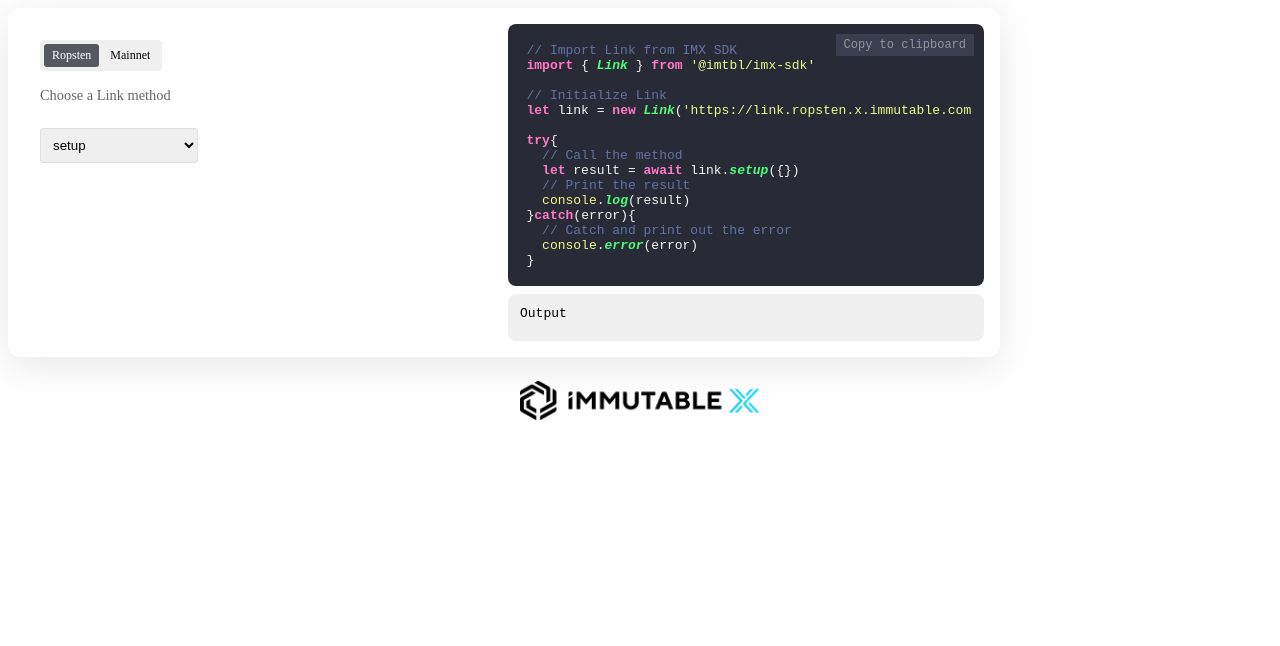
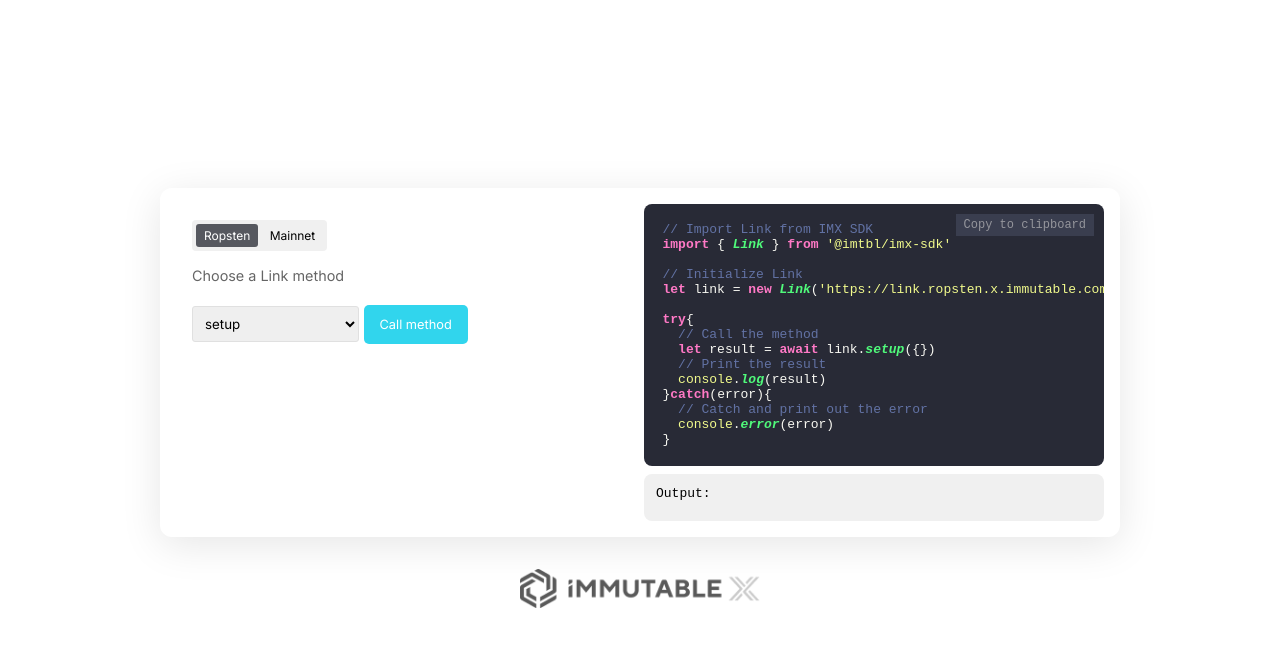
Before and after one commit to 8bNFT/interactive-link-reference, a Svelte app: page / in a window 1280 px wide. Shown: the top 646 px of the page. Built offline with nearby package versions, Linux system fonts and the light colour scheme.

Commit message:
cleanup, validators, sanitization

```diff
--- a/index.html
+++ b/index.html
@@ -3,7 +3,7 @@
   <head>
     <meta charset="UTF-8" />
     <link rel='icon' type='image/png' href='/favicon.png'>
-    <link rel="stylesheet" href="/global.css?v=1.0.0" />
+    <link rel="stylesheet" href="/global.css" />
     <link rel="stylesheet" href="/dracula.css">
     <meta name="viewport" content="width=device-width, initial-scale=1.0" />
     <title>[IMX] Link reference</title>
@@ -14,6 +14,6 @@
   </head>
   <body>
     <div id="app"></div>
-    <script type="module" src="/src/main.js?v=1.0.0"></script>
+    <script type="module" src="/src/main.js"></script>
   </body>
 </html>
--- a/public/global.css
+++ b/public/global.css
@@ -23,3 +23,15 @@
     align-items: center;
     justify-content: center;
 }
+
+input, select {
+    border: 1px solid #e0e0e0;
+    padding: .5rem;
+    border-radius: 3px;
+}
+
+input:focus, input:active,
+select:focus, select:active {
+    outline: 1px solid var(--accent);
+    border-color: var(--accent)
+}
--- a/src/App.svelte
+++ b/src/App.svelte
@@ -1,14 +1,17 @@
 <script>
   import { Link } from '@imtbl/imx-sdk';
   import { getFields, methods, types } from './fields'
+  import Input from './components/Input.svelte';
   import hljs from 'highlight.js/lib/core';
   import javascript from 'highlight.js/lib/languages/javascript';
   hljs.registerLanguage('javascript', javascript);
 
   let network = "ropsten"
-  let code
+  let code_container
   let payload = {}
-  let result, error = ""
+
+  let output = {}
+
   let method = "setup"
   let fields = getFields(method)
 
@@ -51,18 +54,22 @@
   }
 
   const constuctPayload = ()=>{
-    payload = {}
+    let _payload = {}
     for(let field of fields){
+      if(field.ignore) continue
       if(field.key === "type"){
-        if(field.ignore) return
-        payload.type = field.options.selected
+        _payload.type = field.options.selected
+        continue
       }
+
+      _payload[field.key] = payload[field.key]
     }
+    payload = _payload
   }
 
   const call = async ()=>{
-    result = ""
-    error = ""
+    output = {}
+
     let missing = []
     for(let field of fields){
       if(!payload[field.key]){
@@ -72,13 +79,22 @@
       }
     }
 
-    if(missing.length) return error = "Missing required field(s): " + missing.join(", ")
+    if(missing.length) return output = {
+      status: "error",
+      data: "Missing required field(s): " + missing.join(", ")
+    }
 
     let link = new Link(getLinkURL())
     try{
-      result = await link[method](parsePayload(payload))
+      output = {
+        status: "success",
+        data: await link[method](parsePayload(payload))
+      }
     }catch(err){
-      error = err.message || JSON.stringify(err)
+      output = {
+        status: "error",
+        data: err.message || JSON.stringify(err)
+      }
     }
   }
 
@@ -91,7 +107,7 @@
 
 try{
   // Call the method
-  let result = await link.${method}(${JSON.stringify(parsePayload(payload), null, 4).replace("\n}", "\n  }")})
+  let result = await link.${method}(${JSON.stringify(parsePayload(payload), null, 4).replace(/\n(}|])/, "\n  $1")})
   // Print the result
   console.log(result)
 }catch(error){
@@ -101,8 +117,8 @@
   }
 
   const highlightCode = ()=>{
-    if(!code) return
-    return code.innerHTML = hljs.highlight(getCode(), {language: "javascript"}).value
+    if(!code_container) return
+    return code_container.innerHTML = hljs.highlight(getCode(), {language: "javascript"}).value
   }
 
   let renameTimeout
@@ -115,10 +131,10 @@
     }
   }
 
-  $: payload, payload = Object.fromEntries(Object.entries(payload).filter( ([k, v]) => v )), highlightCode()
-  $: fields, constuctPayload(), highlightCode(), error = "", result = ""
-  $: method, fields = getFields(method)
-  $: code, highlightCode()
+  $: payload, payload = Object.fromEntries(Object.entries(payload).filter( ([_, v]) => v )), highlightCode()
+  $: fields, constuctPayload(), highlightCode(), output = {}
+  $: method, payload = {}, fields = getFields(method)
+  $: code_container, highlightCode()
   $: network, highlightCode()
 </script>
 
@@ -139,7 +155,7 @@
         </select>
       </label>
 
-      {#each fields as field}
+      {#each fields as field (method + field.key)}
       <div class="field">
         <label>
           <span>{field.options.label || field.key}{field.options.optional ? " (optional)" : ""}</span>
@@ -150,7 +166,8 @@
               {/each}
             </select>
           {:else}
-            <input bind:value={payload[field.key]}>
+            <Input bind:value={payload[field.key]} validator={field.options.validator} />
+            <!-- <input bind:value={payload[field.key]}> -->
           {/if}
         </label>
       </div>
@@ -158,18 +175,21 @@
 
       <button class="submit" on:click={call}>Call method</button>
     </div>
+
     <div class="code">
       <button on:click={copyCode}>Copy to clipboard</button>
-      <pre><code class="hljs" bind:this={code}></code></pre>
+      <pre><code class="hljs" bind:this={code_container}></code></pre>
     </div>
+
     <div class="output">
       <div class="icon">
-        {#if error}
+        {#if output.data}
+          {#if output.status === "error"}
             <svg class="error" xmlns="http://www.w3.org/2000/svg" width="4.066" height="4.066" viewBox="0 0 4.066 4.066">
               <path id="Icon_material-error-outline" data-name="Icon material-error-outline" d="M4.83,5.643h.407v.407H4.83Zm0-1.626h.407v1.22H4.83ZM5.031,3A2.033,2.033,0,1,0,7.066,5.033,2.032,2.032,0,0,0,5.031,3Zm0,3.659A1.626,1.626,0,1,1,6.659,5.033,1.626,1.626,0,0,1,5.033,6.659Z" transform="translate(-3 -3)"/>
             </svg>
             <span>Error.</span>
-        {:else if result}
+          {:else}
             <svg class="success" xmlns="http://www.w3.org/2000/svg" width="4.166" height="4.166" viewBox="0 0 4.166 4.166">
               <g id="Icon_ionic-ios-checkmark-circle-outline" data-name="Icon ionic-ios-checkmark-circle-outline" transform="translate(-3.325 -3.325)">
                 <path id="Path_1" data-name="Path 1" d="M12.528,12.395l-.172-.177a.037.037,0,0,0-.027-.012h0a.035.035,0,0,0-.027.012l-1.192,1.2-.434-.434a.038.038,0,0,0-.055,0l-.174.174a.039.039,0,0,0,0,.056l.547.547a.173.173,0,0,0,.114.056.181.181,0,0,0,.113-.054h0l1.307-1.314A.042.042,0,0,0,12.528,12.395Z" transform="translate(-6.078 -7.604)" stroke="currentColor" stroke-width="0.1"/>
@@ -177,13 +197,15 @@
               </g>
             </svg>
             <span>Success!</span>
+          {/if}
         {:else}
-          <span>Output</span>
+          <span>Output:</span>
         {/if}
       </div>
-      <pre><code>{#if error}{error}{:else if result}{JSON.stringify(result, null, 4)}{/if}</code></pre>
+      <pre><code>{output.data && JSON.stringify(output.data || "", null, 4) || ""}</code></pre>
     </div>
   </div>
+
   <a href="https://docs.x.immutable.com/docs" target="_blank">
     <img class="logo" src="./logo.png" />
   </a>
@@ -193,9 +215,17 @@
 
 <style>
   .logo {
-    margin-top: 1.5rem;
+    margin-top: 2rem;
     width: 240px;
     margin-left: calc(50% - 120px);
+    filter: saturate(0);
+    opacity: .65;
+    transition: all .5s
+  }
+
+  .logo:hover {
+    opacity: 1;
+    filter: saturate(1)
   }
 
   .grid {
@@ -206,6 +236,12 @@
     border-radius: 12px;
     box-shadow: 0px 8px 40px rgba(0, 0, 0, .1);
     gap: .5rem;
+  }
+
+  @media screen and (max-width: 768px){
+    .grid {
+      grid-template-columns: 1fr;
+    }
   }
 
   .grid > div:first-child {
@@ -289,18 +325,6 @@
     margin: .75rem 0
   }
 
-  input, select {
-    border: 1px solid #e0e0e0;
-    padding: .5rem;
-    border-radius: 3px;
-  }
-
-  input:focus, input:active,
-  select:focus, select:active {
-    outline: 1px solid var(--accent);
-    border-color: var(--accent)
-  }
-
   .icon {
     display: flex;
     align-items: center;
@@ -338,4 +362,8 @@
   .submit:hover {
     background-color: #29b8ce
   }
+
+  .hljs {
+    overflow: initial
+  }
 </style>
--- /dev/null
+++ b/src/components/Input.svelte
@@ -0,0 +1,43 @@
+<script>
+    export let value, validator
+
+    let _value, _error
+
+    const validateValue = ()=>{
+        _error = false
+        if(!_value) return value = false
+
+        if(!validator) return value = _value
+
+        let { error, sanitized } = validator(_value)
+        if(error){
+            value = false
+            return _error = error
+        }
+
+        return value = sanitized || _value
+    }
+
+    $: _value, validateValue()
+</script>
+
+<input class:error={_error} bind:value={_value}>
+<div class="error_message">{_error}</div>
+
+<style>
+    .error_message {
+        display: none;
+        font-size: .8rem;
+        margin-top: .35rem;
+        color: rgb(202, 28, 28);
+    }
+
+    .error {
+        border-color: rgb(202, 28, 28);
+        outline-color: rgb(202, 28, 28);
+    }
+
+    .error + .error_message {
+        display: block
+    }
+</style>
--- a/src/fields.js
+++ b/src/fields.js
@@ -1,3 +1,5 @@
+import { is_number, is_integer, is_valid_eth_address } from "./validators"
+
 export const types = {
     ETH: "ETH",
     ERC20: "ERC20",
@@ -8,15 +10,18 @@
     base: {
         ERC721: {
             tokenId: {
-                label: "Token ID"
+                label: "Token ID",
+                validator: is_integer
             },
             tokenAddress: {
-                label: "Token (Collection) Address"
+                label: "Token (Collection) Address",
+                validator: is_valid_eth_address
             },
         },
         ERC20: {
             tokenAddress: {
-                label: "Token Address"
+                label: "Token Address",
+                validator: is_valid_eth_address
             },
             symbol: {
                 label: "Token Symbol"
@@ -27,13 +32,16 @@
     additional: {
         amount: {
             label: "Amount",
-            types: ["ETH", "ERC20"]
+            types: ["ETH", "ERC20"],
+            validator: is_number
         },
         toAddress: {
-            label: "Recipient"
+            label: "Recipient",
+            validator: is_valid_eth_address
         },
         currencyAddress: {
-            label: "ERC20 Token Address"
+            label: "ERC20 Token Address",
+            validator: is_valid_eth_address
         },
         orderIds: {
             label: "Order IDs (comma, separated)",
--- /dev/null
+++ b/src/validators.js
@@ -0,0 +1,25 @@
+export const is_valid_eth_address = (_address) => {
+    let address = _address.toLowerCase().trim()
+
+    if (/^(0x)?[0-9a-f]{40}$/.test(address)) return {}
+
+    return {
+        error: "Must be a valid ETH address"
+    }
+}
+
+export const is_integer = (_n) => {
+    let n = parseFloat(_n)
+    if(isNaN(n)) return { error: "Must be a number" }
+    if(!Number.isInteger(n) || String(n) !== _n) return { error: "Must be an integer" }
+    return {}
+}
+
+export const is_number = (_n)=>{
+    let n = parseFloat(_n)
+    if(isNaN(n)) return { error: "Must be a number" }
+    if (!/^\d*(\.\d+)?$/.test(_n)) return { error: "Must be a number" }
+    return {
+        sanitized: String(n)
+    }
+}
```
Lines whose indentation alone changed are shown as unchanged.
